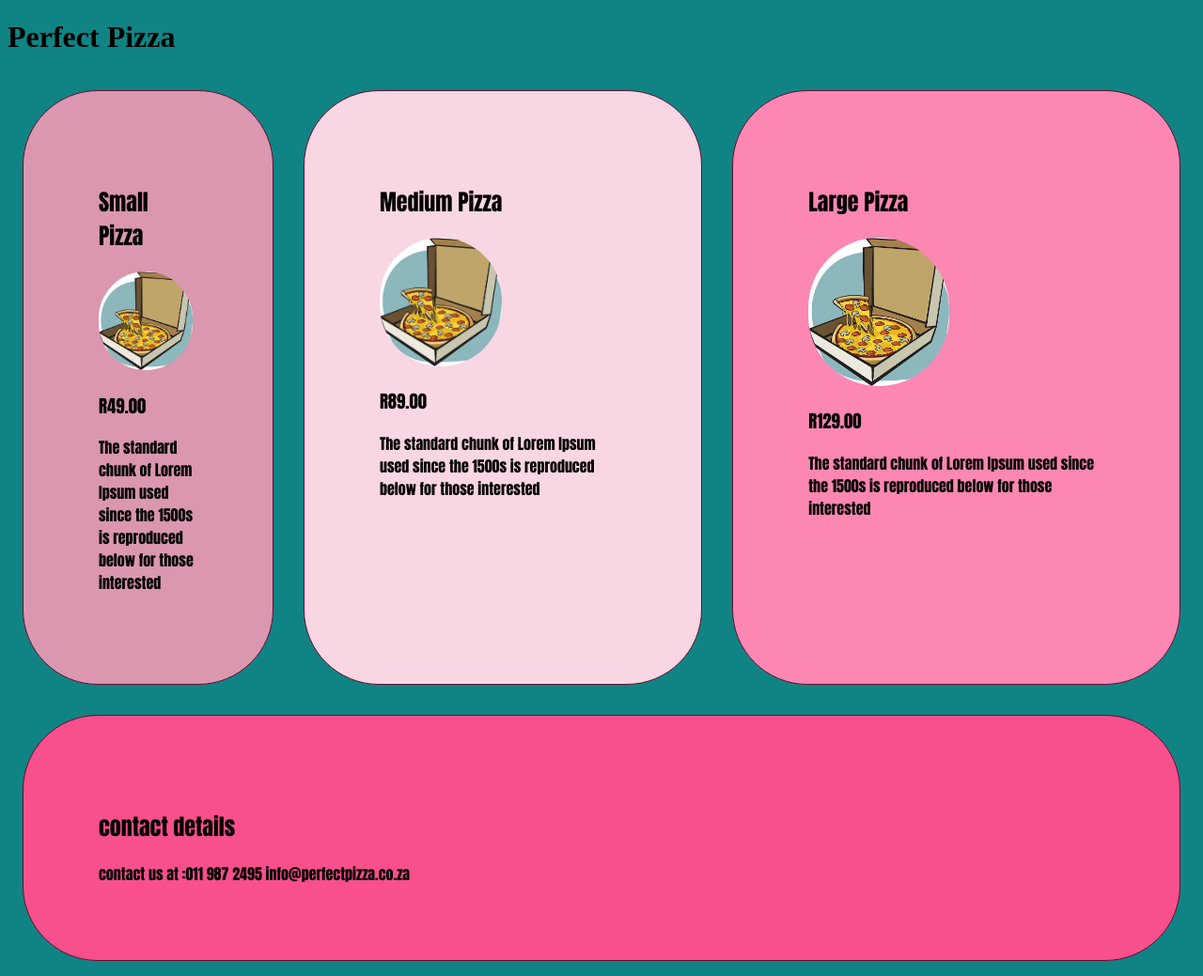
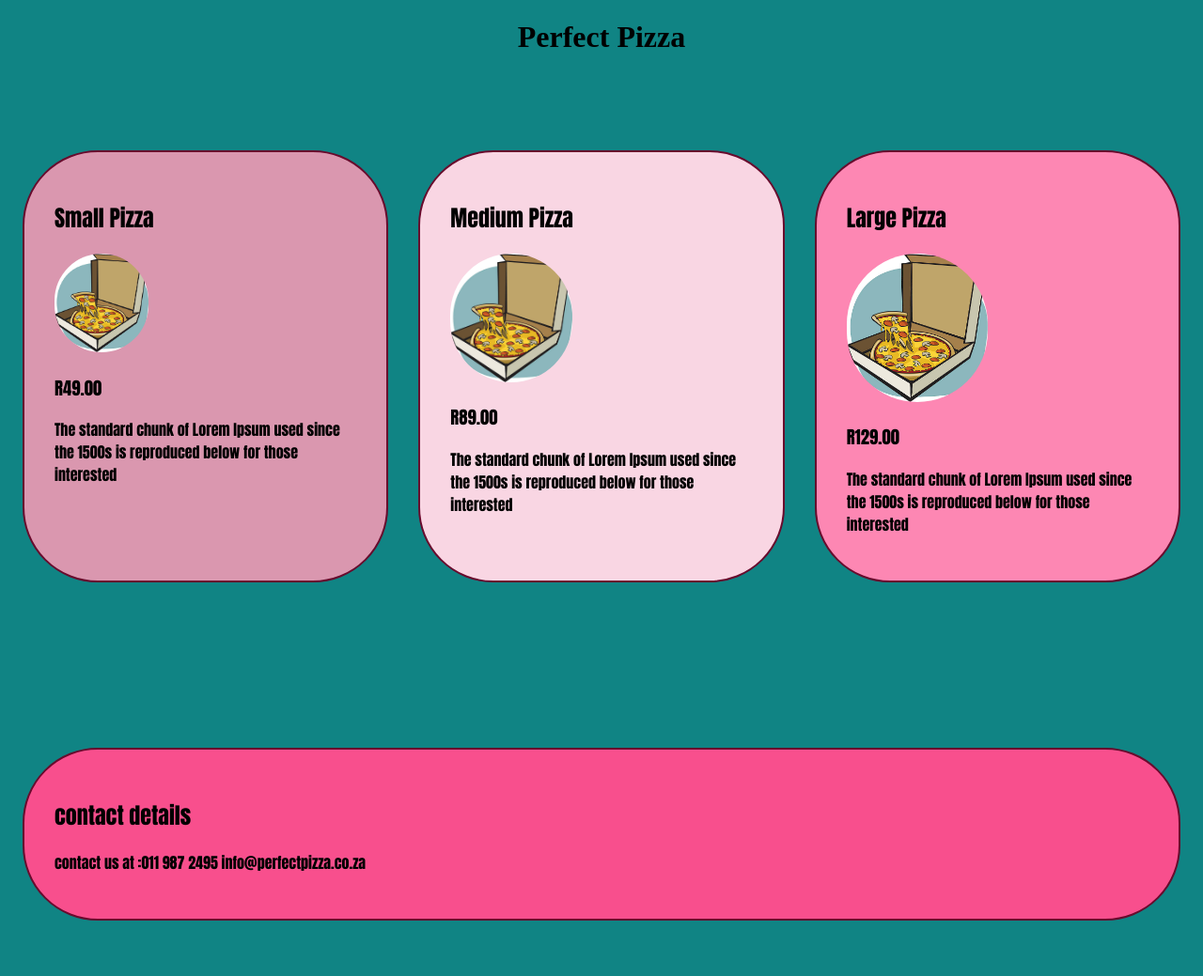
Before and after one commit to Asiphenombeleko/Perfect-Pizza, a plain HTML site: page index.html in a window 1280 px wide. Shown: the whole page at 94% size. After the commit the page ends 996 px from the top, so only its background shows below. Drawn offline with Linux system fonts and the light colour scheme.

Commit message:
initial commit

```diff
--- a/index.html
+++ b/index.html
@@ -68,8 +68,7 @@
    <div class="contact_us pizzas">
 
       <h2>contact details</h2>
-
-      contact us at :011 987 2495 info@perfectpizza.co.za
+      <p>contact us at :011 987 2495 info@perfectpizza.co.za</p>
    </div>
 </body>
 
--- a/style.css
+++ b/style.css
@@ -1,19 +1,22 @@
+
 .pizzas {
 
-    border: 1px solid #680b2d;
-    padding: 5em;
+    border: 2px solid #680b2d;
+    padding: 2em;
     margin: 1em;
     border-radius: 5em;
 
-    margin: bottom 0.5em;
+    margin-top: 5em;
     font-family: Impact, Haettenschweiler, 'Arial Narrow Bold', sans-serif;
 }
 
-
+h1 {
+    text-align: center;
+}
 
 .medium_pizza {
     background-color: #f9d6e3;
-flex:2.5
+flex:1
 
 }
 
@@ -33,13 +36,14 @@ img {
 
 .large_pizza {
     background-color: #fd87b3;
-    flex:3
+    flex:1
 }
 
 
 
 .contact_us {
     background-color: #f84f8d;
+   margin-top: 10em;
 }
 
 @media(min-width: 760px) {
```
